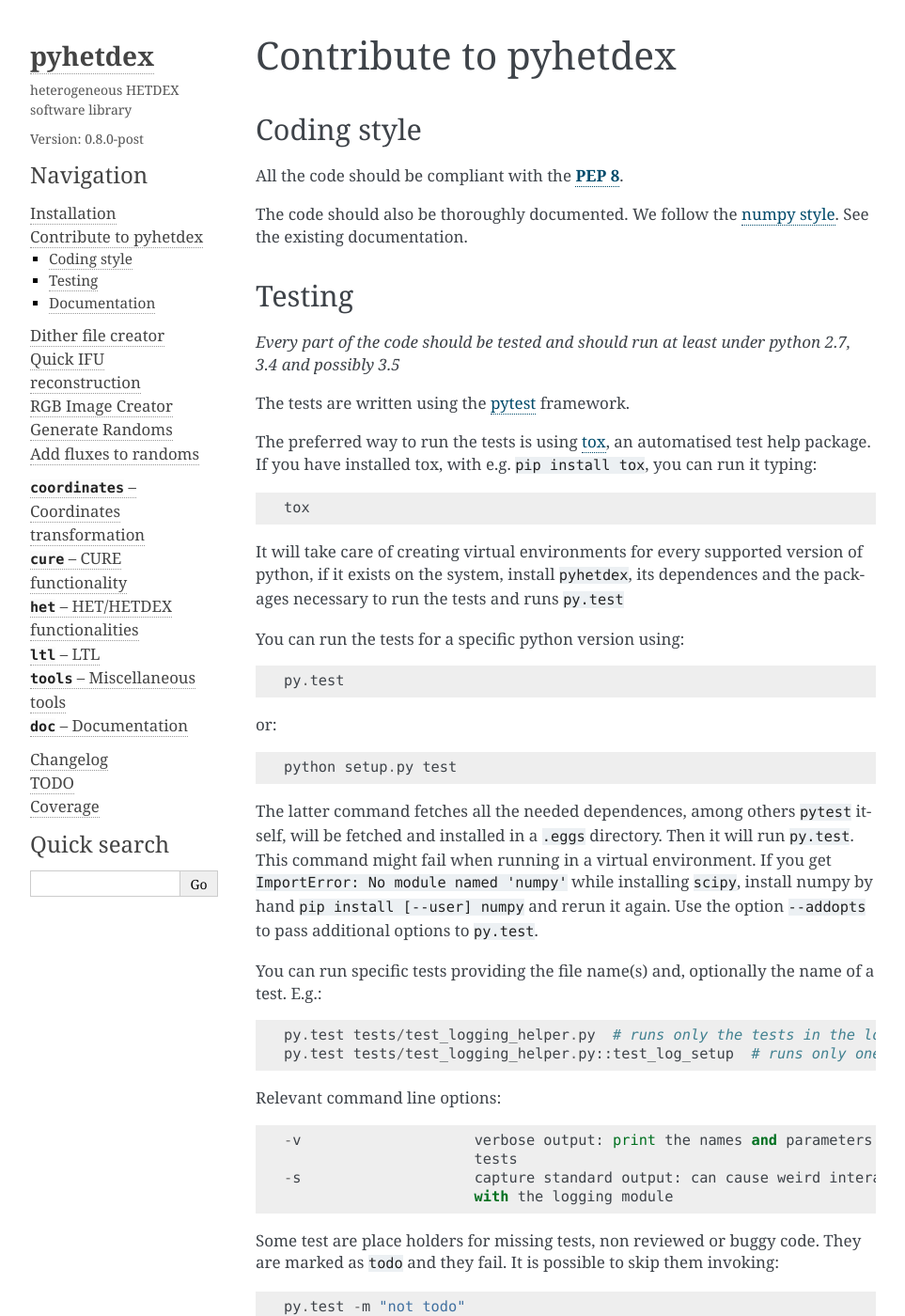
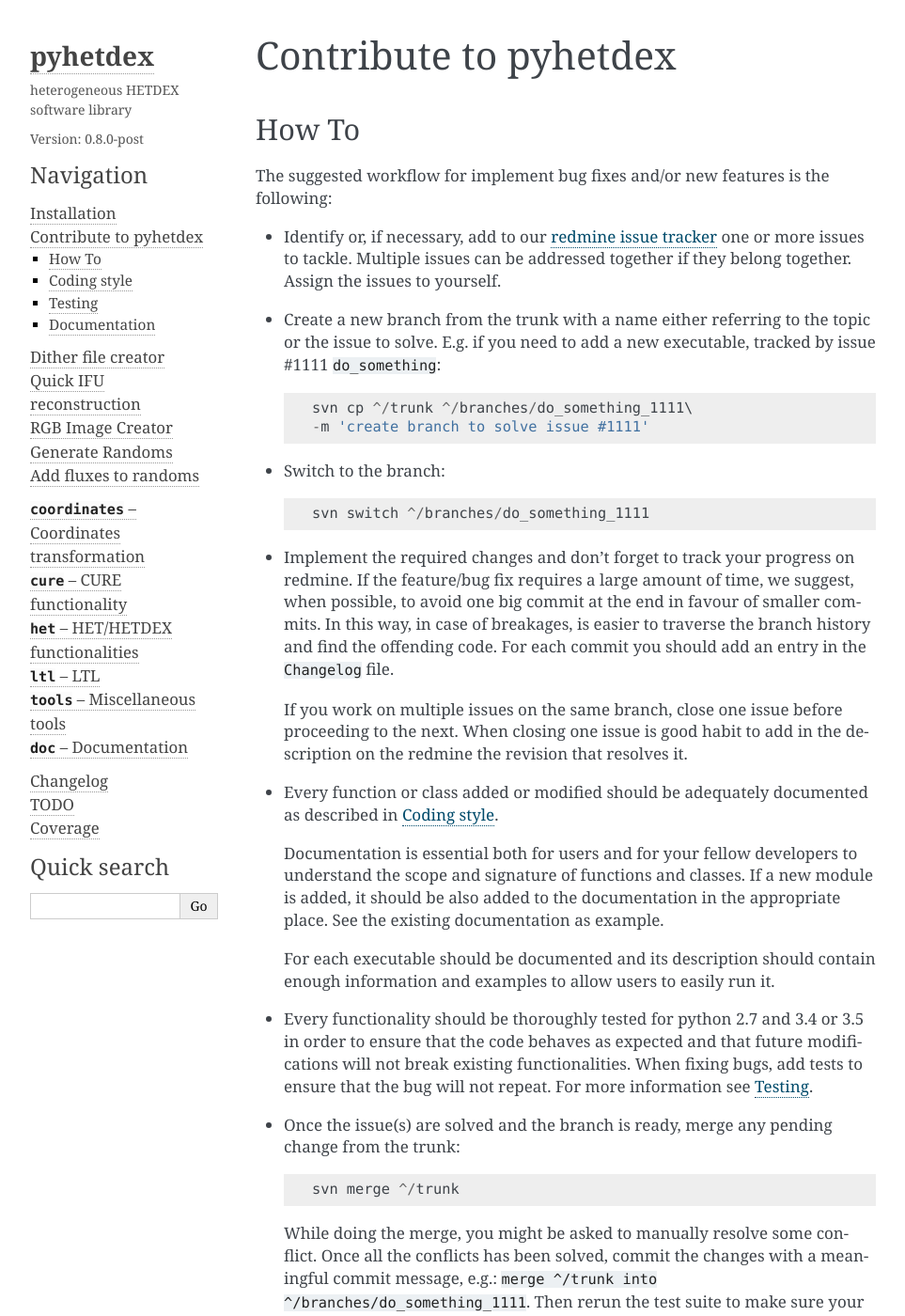
Before and after one commit to HETDEX/pyhetdex, a Sphinx documentation site: the page built from doc/source/contributions.rst, in a window 1280 px wide and 1400 px high. Shown: the whole window at 94% size, without its empty margins (148-1111 px from the left). Built offline with Sphinx 7.4.7, drawn with Linux system fonts in a browser that asks for light colours; some of the changed text lies outside the part shown.

Commit message:
2016-07-04 Francesco Montesano <montefra@mpe.mpg.de>
    * doc/source/contributions.rst: improved
    * doc/source/index.rst: add reference anchor
    * doc/source/install.rst: update information



git-svn-id: svn://luna.mpe.mpg.de/pyhetdex/trunk@182 79f4aad7-2104-455e-8097-9644d3262b72

```diff
--- a/doc/source/contributions.rst
+++ b/doc/source/contributions.rst
@@ -1,23 +1,99 @@
 Contribute to pyhetdex
 **********************
+
+How To
+======
+
+The suggested workflow for implement bug fixes and/or new features is the
+following:
+
+* Identify or, if necessary, add to our `redmine issue tracker
+  <https://luna.mpe.mpg.de/redmine/projects/pyhetdex>`_ one or more issues to
+  tackle. Multiple issues can be addressed together if they belong together.
+  Assign the issues to yourself.
+* Create a new branch from the trunk with a name either referring to the topic
+  or the issue to solve. E.g. if you need to add a new executable, tracked by
+  issue #1111
+  ``do_something``::
+
+    svn cp ^/trunk ^/branches/do_something_1111\
+    -m 'create branch to solve issue #1111'
+
+* Switch to the branch::
+
+    svn switch ^/branches/do_something_1111
+
+* Implement the required changes and don't forget to track your progress on
+  redmine. If the feature/bug fix requires a large amount of time, we suggest,
+  when possible, to avoid one big commit at the end in favour of smaller
+  commits. In this way, in case of breakages, is easier to traverse the branch
+  history and find the offending code. For each commit you should add an entry
+  in the ``Changelog`` file.
+
+  If you work on multiple issues on the same branch, close one issue before
+  proceeding to the next. When closing one issue is good habit to add in the
+  description on the redmine the revision that resolves it.
+* Every function or class added or modified should be adequately documented as
+  described in :ref:`code_style`.
+
+  Documentation is essential both for users and for your fellow developers to
+  understand the scope and signature of functions and classes. If a new module
+  is added, it should be also added to the documentation in the appropriate
+  place. See the existing documentation as example.
+
+  For each executable should be documented and its description should contain
+  enough information and examples to allow users to easily run it.
+* Every functionality should be thoroughly tested for python 2.7 and 3.4 or 3.5
+  in order to ensure that the code behaves as expected and that future
+  modifications will not break existing functionalities. When fixing bugs, add
+  tests to ensure that the bug will not repeat. For more information see
+  :ref:`testing`.
+* Once the issue(s) are solved and the branch is ready, merge any pending change
+  from the trunk::
+
+    svn merge ^/trunk
+
+  While doing the merge, you might be asked to manually resolve some conflict.
+  Once all the conflicts has been solved, commit the changes with a meaningful
+  commit message, e.g.: ``merge ^/trunk into ^/branches/do_something_1111``.
+  Then rerun the test suite to make sure your changes do not break
+  functionalities implemented while you were working on your branch.
+* Then contact the maintainer of ``pyhetdex`` and ask to merge your branch back
+  to the trunk.
+
+Information about branching and merging can be found on the `svn book
+<http://svnbook.red-bean.com/en/1.8/svn.branchmerge.html>`_. For any question or
+if you need support do not hesitate to contact the maintainer or the other
+developers.
+
+.. _code_style:
 
 Coding style
 ============
 
-All the code should be compliant with the :pep:`8`.
+All the code should be compliant with the official python style guidelines
+described in :pep:`8`. To help you keep the code in spec, we suggest to install
+plugins that check the code for you, like `Synstastic
+<https://github.com/scrooloose/syntastic>`_ for vim or `flycheck
+<http://www.flycheck.org/en/latest/>`_ for Emacs.
 
-The code should also be thoroughly documented. We follow the `numpy style
+The code should also be thoroughly documented using the `numpy style
 <https://github.com/numpy/numpy/blob/master/doc/HOWTO_DOCUMENT.rst.txt>`_. See
-the existing documentation.
+the existing documentation for examples.
+
+.. _testing:
 
 Testing
 =======
 
-*Every part of the code should be tested and should run at least under python
-2.7, 3.4 and possibly 3.5*
+.. note::
+    Every part of the code should be tested and should run at least under python
+    2.7, 3.4 and possibly 3.5
 
-The tests are written using the `pytest
-<http://pytest.org/latest/contents.html#>`_ framework.
+``pyhetdex`` use the testing framework provided by the `pytest package
+<http://pytest.org/latest/contents.html#>`_. The tests should cover every
+aspect of a function or method. If exceptions are explicitly raised, this should
+also tested to ensure that the implementation behaves as expected.
 
 The preferred way to run the tests is using `tox
 <https://testrun.org/tox/latest/index.html>`_, an automatised test help
@@ -77,7 +153,6 @@ running ``py.test``::
     --cov-report term
     --cov-report term-missing
 
-
 Besides running the tests, the ``tox`` command also builds, by default, the
 documentation and collate the coverage tests from the various python
 interpreters and can copy then to some directory. To do the latter create, if
@@ -138,3 +211,6 @@ If you are updating the documentation and want avoid the
 
 then visit http://127.0.0.1:8000. The html documentation is automatically
 rebuilt after every change of the source and the browser reloaded.
+
+Please make sure that every module in ``pyhetdex`` is present in the
+:ref:`code_documentation`.
--- a/doc/source/index.rst
+++ b/doc/source/index.rst
@@ -36,6 +36,8 @@ Command Line Tools
     generate_randoms
     add_fluxes_to_randoms
 
+.. _code_documentation:
+
 Code documentation
 ------------------
 
```
Also changed, not shown: other parts of doc/source/contributions.rst (+0 -2 lines), doc/source/install.rst (+50 -20 lines), 1 other file.
